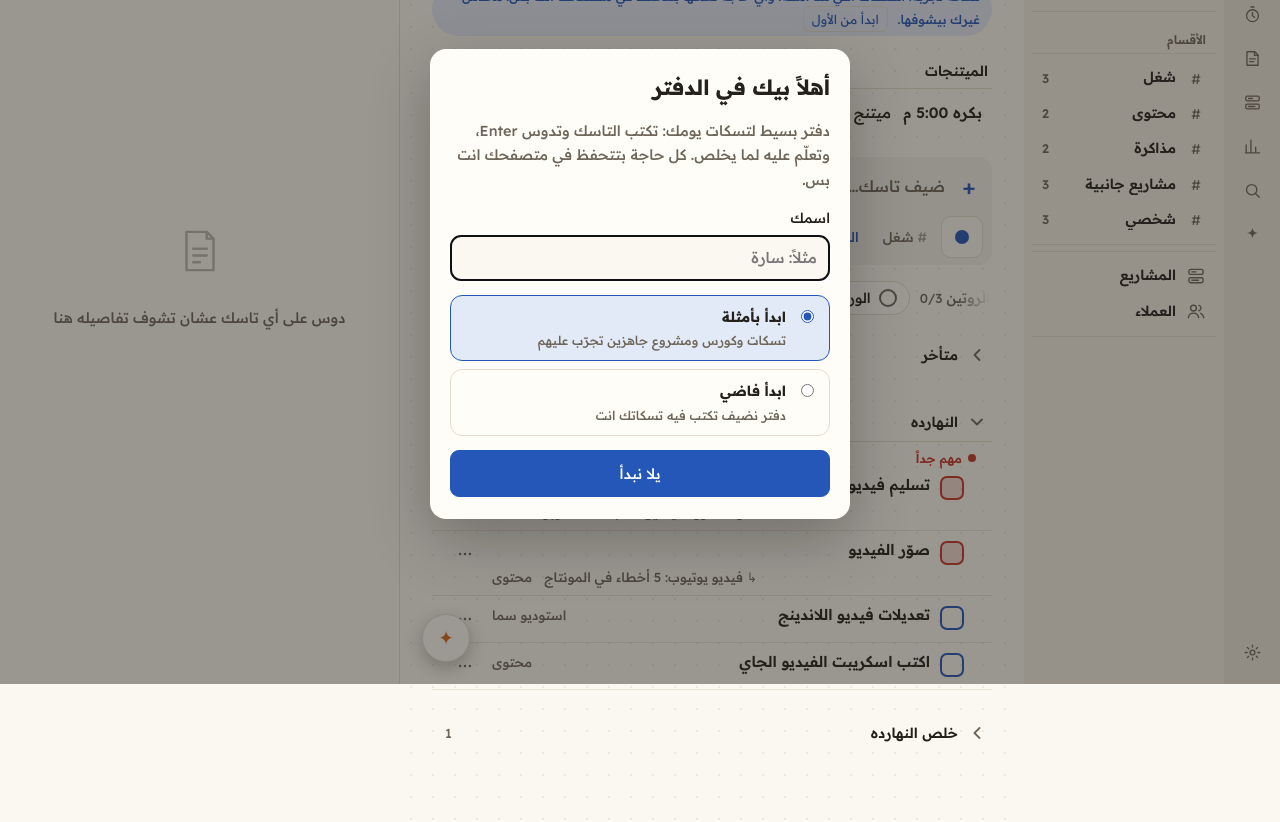
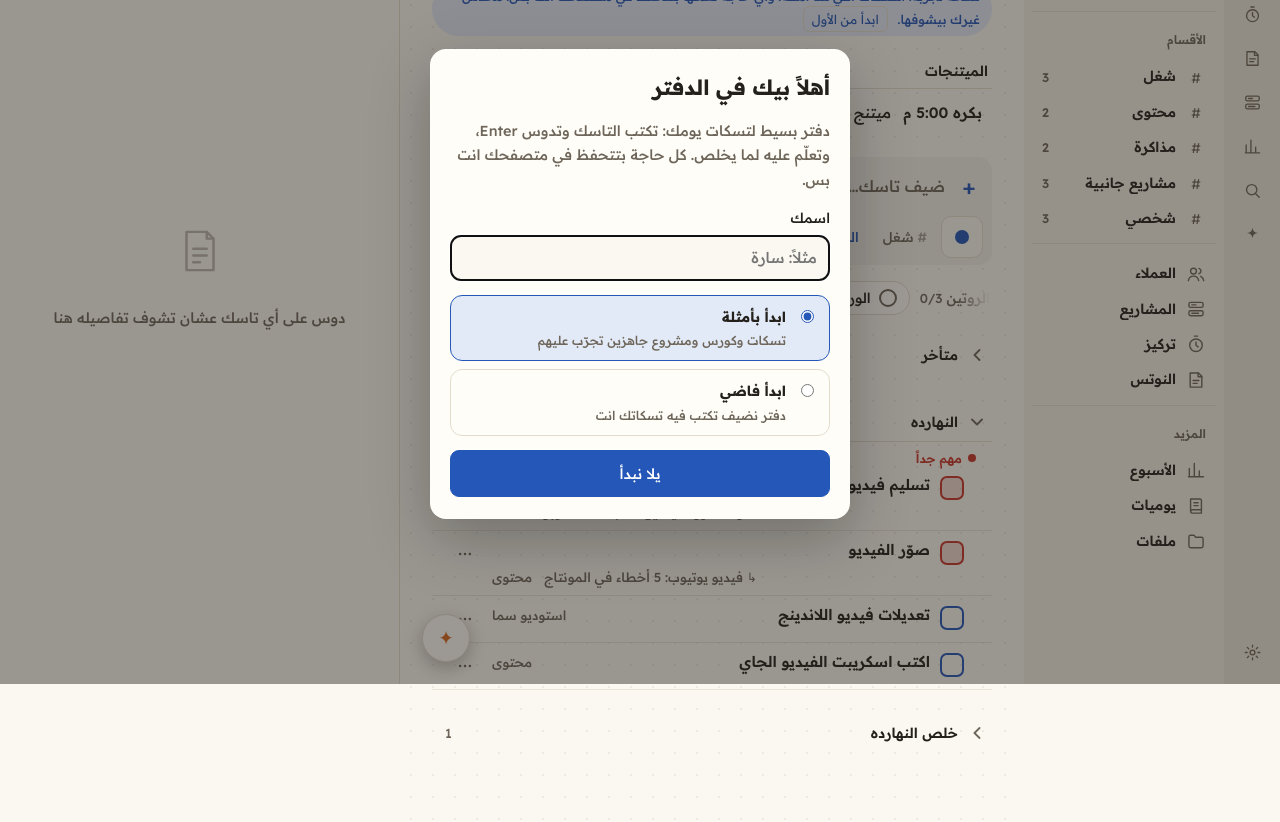
Before and after one commit to MalekAhmed01/daftar-malek, a plain HTML site: page demo/index.html in a window 1280 px wide. Shown: the part 116-938 px from the top of the page. Drawn offline with Linux system fonts and the light colour scheme.

Commit message:
تجربة + الأصحاب: القوايم زي القديمة، خط واحد بين المجموعات، سهم الموبايل 44

```diff
--- a/demo/index.html
+++ b/demo/index.html
@@ -366,7 +366,8 @@ html body .task.is-done .check,html body .sub.is-done .check{background:var(--do
   html body #view .kx,html body #view [data-srtup],html body #view [data-srtdel],html body #view [data-saup],html body #view [data-sadown]{min-width:44px!important;min-height:44px!important}
   html body #view label:has(>input[type=checkbox]){min-height:44px!important}
   html body #view [data-goto-set],html body #view input[type=range]{min-height:44px!important}
-  html body #view .task>.sub-chev{top:-1px!important;height:44px!important;width:26px!important;inset-inline-start:1px!important}
+  html body #view .task{padding-inline-start:44px!important}
+  html body #view .task>.sub-chev{top:-1px!important;height:44px!important;width:44px!important;inset-inline-start:0!important}
   html body #view .task>.sub-chev:hover{background:transparent!important}
 }
 /* identity: paper + three pens + the logo orange */
@@ -430,7 +431,8 @@ html body #rail,html body #dock-empty{display:none}
   html body.dz #side .nh{font-size:12px;font-weight:600;color:var(--muted);padding:12px 10px 4px}
   html body.dz #side .hash{font-weight:400;color:var(--muted);width:18px;text-align:center;display:inline-block}
   html body.dz #side .nc{font-style:normal;font-size:12.5px;color:var(--muted);background:none;margin-inline-start:auto}
-  html body.dz #side .ng{display:flex;flex-direction:column;gap:1px;padding-bottom:8px;border-bottom:1px solid var(--line);margin-bottom:6px}
+  html body.dz #side .ng{display:flex;flex-direction:column;gap:1px;padding-bottom:8px;border-top:0;border-bottom:1px solid var(--line);margin-bottom:6px}
+  html body.dz #side .ng:last-child{border-bottom:0}
   /* the detail panel */
   html body.dz.dock-on #dock-empty{display:flex;flex-direction:column;align-items:center;justify-content:center;gap:14px;position:fixed;inset:0 auto 0 0;width:400px;color:var(--muted);font-size:14.5px;background:var(--paper);border-inline-start:1px solid var(--line);z-index:5;text-align:center;padding:24px;box-sizing:border-box}
   html body.dz.dock-on #dock-empty svg{opacity:.45}
@@ -3311,6 +3313,8 @@ addEventListener("popstate",()=>{if(ovIgnore){ovIgnore--;return}
 document.body.classList.add("v-enter");setTimeout(()=>document.body.classList.remove("v-enter"),900);
 document.addEventListener("click",e=>{const b=e.target.closest("[data-sidewide]");if(!b)return;setWide(!sideWide);const n=document.querySelector("[data-sidewide]");if(n){n.setAttribute("aria-expanded",String(sideWide));n.focus()}});
 const TASKV=k=>["today","upcoming","all","clients","team","proj"].includes(k)||String(k).startsWith("area:");
+// 30 Oct: the lists stay on every page and hold everything the old side list had (Malek compared it with the old one)
+const LISTV=k=>["focus","notes","journal","files","week","proj"].includes(k);
 let listsHidden=false;try{listsHidden=LS.getItem("listsHidden")==="1"}catch(_){}
 const SPARK='<svg viewBox="0 0 24 24"><path d="M12 3c.6 4.6 2.4 6.4 7 7-4.6.6-6.4 2.4-7 7-.6-4.6-2.4-6.4-7-7 4.6-.6 6.4-2.4 7-7z" fill="currentColor" stroke="none"/></svg>';
 function paintRail2(){const r=document.getElementById("rail");if(!r)return;const cur=navKey();
@@ -3325,16 +3329,17 @@ function paintLists(){const box=document.getElementById("side-list");if(!box)ret
   const it=(k,ic,name,n)=>`<button type="button" class="nv" data-nav="${k}" ${cur===k?'aria-current="page"':""}><span class="ni">${ic}</span><span class="nn">${esc(name)}</span>${n?`<i class="nc">${n}</i>`:""}</button>`;
   box.innerHTML=`<div class="ng">${it("today",NI.today,"النهارده",c.today)}${it("upcoming",NI.upcoming,"الجاي",c.upcoming||0)}${it("all",NI.all,"كل التسكات",c.all)}</div>
     <div class="nh">الأقسام</div><div class="ng">${AREAS.map(([k,n])=>it("area:"+k,'<b class="hash">#</b>',n,c.areas[k]||0)).join("")}</div>
-    <div class="ng">${it("proj",NI.projects||NI.all,"المشاريع",0)}${it("clients",NI.clients,"العملاء",0)}${team.length?it("team",NI.team,"الفريق",0):""}</div>`}
+    <div class="ng">${it("clients",NI.clients,"العملاء",0)}${team.length?it("team",NI.team,"الفريق",0):""}${it("proj",NI.projects||NI.all,"المشاريع",0)}${it("focus",NI.focus,"تركيز",0)}${it("notes",NI.notes,"النوتس",0)}</div>
+    <div class="nh">المزيد</div><div class="ng">${it("week",NI.week,"الأسبوع",0)}${it("journal",NI.journal,"يوميات",0)}${it("files",NI.files,"ملفات",0)}</div>`}
 function paintShell2(){const desk=isDesk();const cur=navKey();
   document.body.classList.toggle("dz",desk);
   if(!desk){document.body.classList.remove("lists-on","dock-on");return}
   document.body.classList.remove("side-rail");
   paintRail2();
   const task=TASKV(cur)&&view!=="project";
-  document.body.classList.toggle("lists-on",task&&!listsHidden);
+  document.body.classList.toggle("lists-on",(task||LISTV(cur))&&!listsHidden);
   document.body.classList.toggle("dock-on",task&&matchMedia("(min-width:1280px)").matches);
-  if(task)paintLists()}
+  if(task||LISTV(cur))paintLists()}
 {const _p=paintShell;paintShell=function(){_p();paintShell2()}}
 addEventListener("resize",()=>{try{paintShell2()}catch(_){}});
 document.addEventListener("click",e=>{
```
Also changed, not shown: test/index.html (+10 -5 lines).
